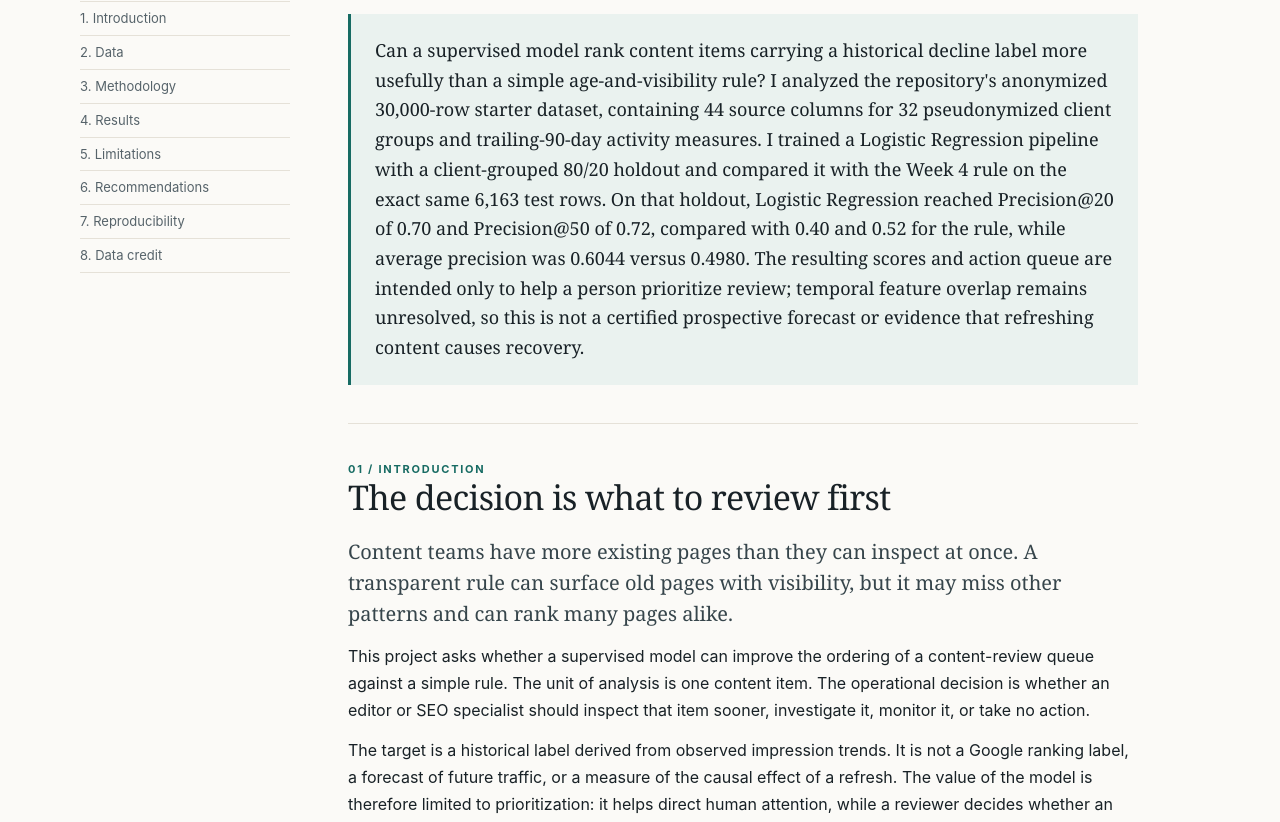
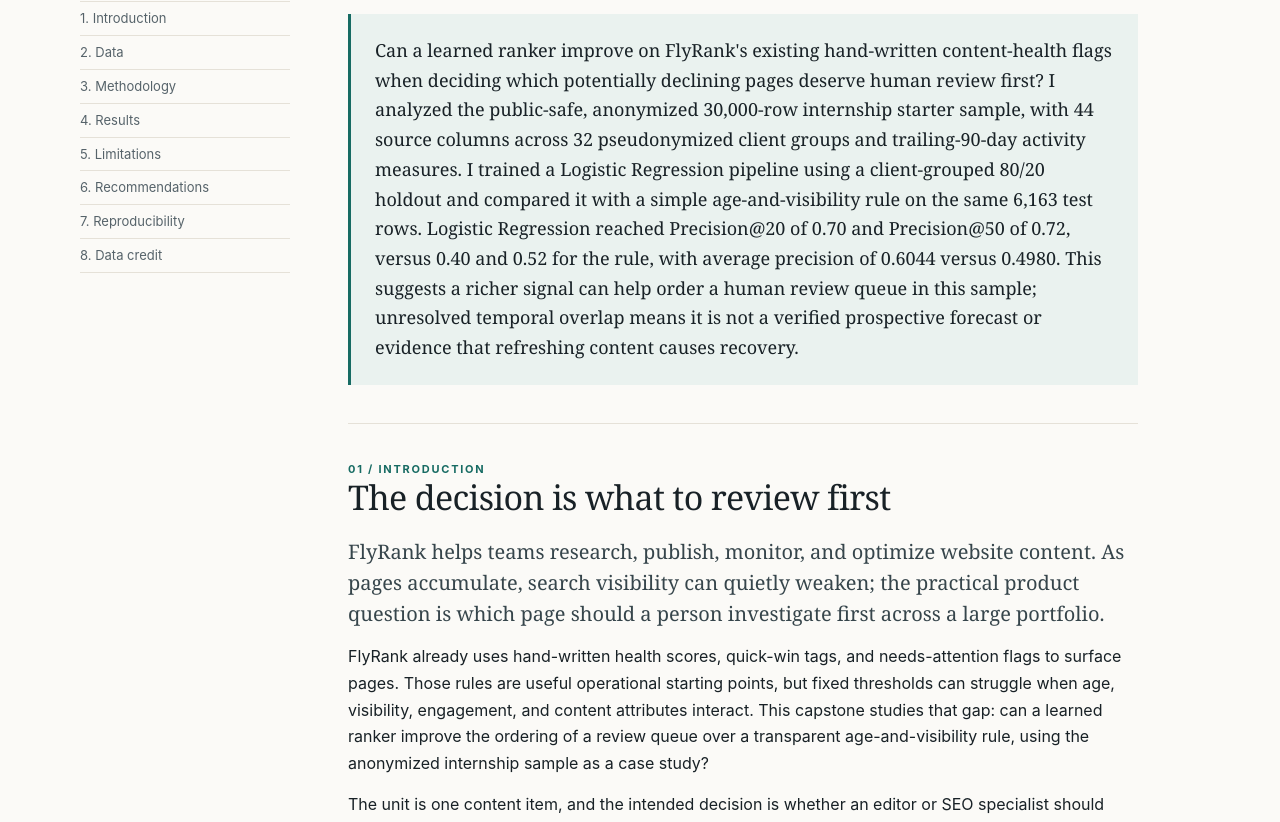
Before and after one commit to rashmita-21/Flyrank-ML-Internship, a plain HTML site: page docs/index.html in a window 1280 px wide. Shown: the part 743-1565 px from the top of the page. Drawn offline with Linux system fonts and the light colour scheme.

Commit message:
Strengthen FlyRank case-study framing in research paper

```diff
--- a/docs/index.html
+++ b/docs/index.html
@@ -69,12 +69,12 @@ footer{background:#142b2b;color:#e8eee9;padding:34px 0 44px}footer a{color:#c3e5
 <a href="#abstract">Abstract</a><a href="#introduction">1. Introduction</a><a href="#data">2. Data</a><a href="#method">3. Methodology</a><a href="#results">4. Results</a><a href="#limits">5. Limitations</a><a href="#recommendations">6. Recommendations</a><a href="#repro">7. Reproducibility</a><a href="#credit">8. Data credit</a></nav>
 <article>
 <section id="abstract"><div class="kicker">Abstract</div><h2>At a glance</h2>
-<div class="abstract">Can a supervised model rank content items carrying a historical decline label more usefully than a simple age-and-visibility rule? I analyzed the repository's anonymized 30,000-row starter dataset, containing 44 source columns for 32 pseudonymized client groups and trailing-90-day activity measures. I trained a Logistic Regression pipeline with a client-grouped 80/20 holdout and compared it with the Week 4 rule on the exact same 6,163 test rows. On that holdout, Logistic Regression reached Precision@20 of 0.70 and Precision@50 of 0.72, compared with 0.40 and 0.52 for the rule, while average precision was 0.6044 versus 0.4980. The resulting scores and action queue are intended only to help a person prioritize review; temporal feature overlap remains unresolved, so this is not a certified prospective forecast or evidence that refreshing content causes recovery.</div>
+<div class="abstract">Can a learned ranker improve on FlyRank's existing hand-written content-health flags when deciding which potentially declining pages deserve human review first? I analyzed the public-safe, anonymized 30,000-row internship starter sample, with 44 source columns across 32 pseudonymized client groups and trailing-90-day activity measures. I trained a Logistic Regression pipeline using a client-grouped 80/20 holdout and compared it with a simple age-and-visibility rule on the same 6,163 test rows. Logistic Regression reached Precision@20 of 0.70 and Precision@50 of 0.72, versus 0.40 and 0.52 for the rule, with average precision of 0.6044 versus 0.4980. This suggests a richer signal can help order a human review queue in this sample; unresolved temporal overlap means it is not a verified prospective forecast or evidence that refreshing content causes recovery.</div>
 </section>
 <section id="introduction"><div class="kicker">01 / Introduction</div><h2>The decision is what to review first</h2>
-<p class="lead">Content teams have more existing pages than they can inspect at once. A transparent rule can surface old pages with visibility, but it may miss other patterns and can rank many pages alike.</p>
-<p>This project asks whether a supervised model can improve the ordering of a content-review queue against a simple rule. The unit of analysis is one content item. The operational decision is whether an editor or SEO specialist should inspect that item sooner, investigate it, monitor it, or take no action.</p>
-<p>The target is a historical label derived from observed impression trends. It is not a Google ranking label, a forecast of future traffic, or a measure of the causal effect of a refresh. The value of the model is therefore limited to prioritization: it helps direct human attention, while a reviewer decides whether an edit is justified.</p>
+<p class="lead">FlyRank helps teams research, publish, monitor, and optimize website content. As pages accumulate, search visibility can quietly weaken; the practical product question is which page should a person investigate first across a large portfolio.</p>
+<p>FlyRank already uses hand-written health scores, quick-win tags, and needs-attention flags to surface pages. Those rules are useful operational starting points, but fixed thresholds can struggle when age, visibility, engagement, and content attributes interact. This capstone studies that gap: can a learned ranker improve the ordering of a review queue over a transparent age-and-visibility rule, using the anonymized internship sample as a case study?</p>
+<p>The unit is one content item, and the intended decision is whether an editor or SEO specialist should inspect it sooner, investigate it, monitor it, or take no action. Existing product flags are treated as the rule-based context to beat, not as model inputs, to avoid learning a prior decision. The target is a historical impression-decline label—not a Google ranking label, a future-traffic forecast, or a causal estimate of refresh impact. The result is decision support for human review, not an automated publishing instruction.</p>
 </section>
 <section id="data"><div class="kicker">02 / Data</div><h2>What was actually analyzed</h2>
 <p>The model and action-playbook results shown here use the <strong>anonymized starter CSV</strong> in this repository: <code>data/raw/content_refresh_anonymized.csv</code>. The file contains 30,000 rows and 44 source columns, with one row per pseudonymized content item across 32 pseudonymized clients. The prepared feature vector has 52 columns after the repository's preparation step.</p>
```
